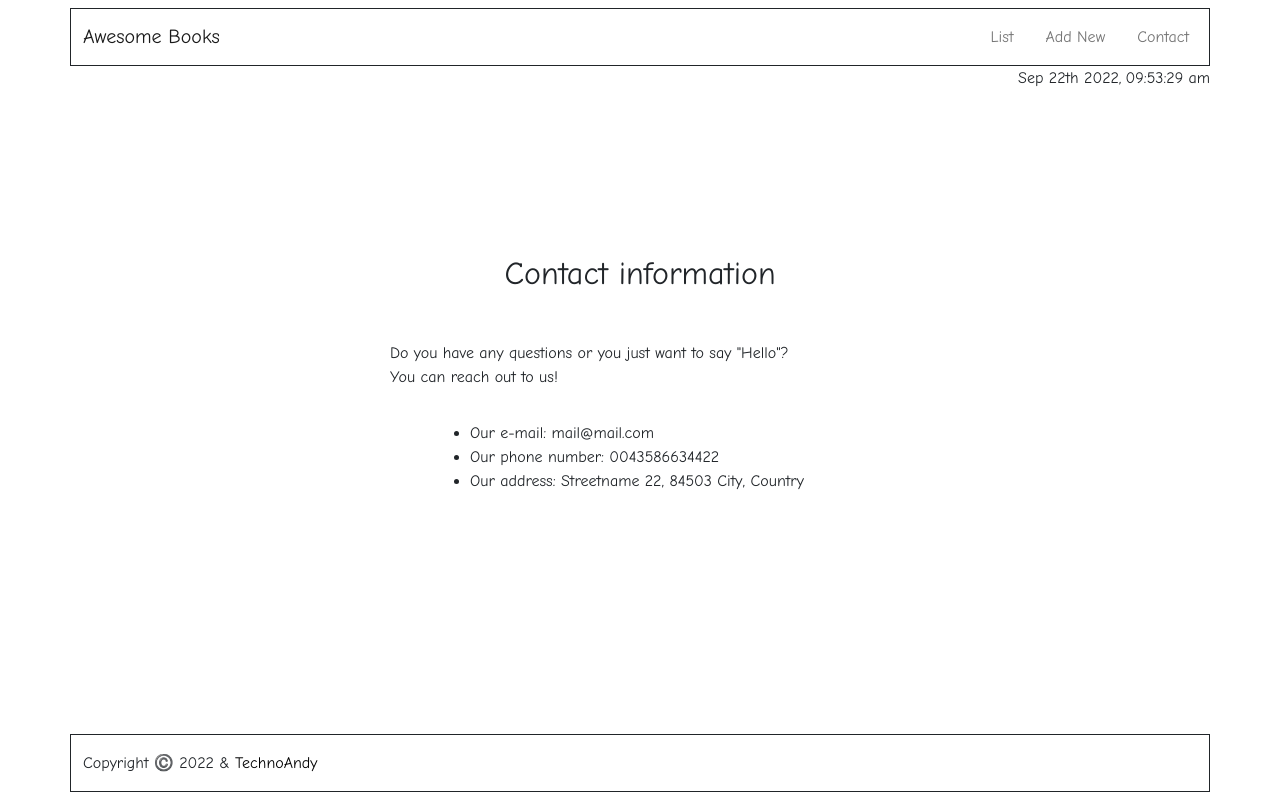
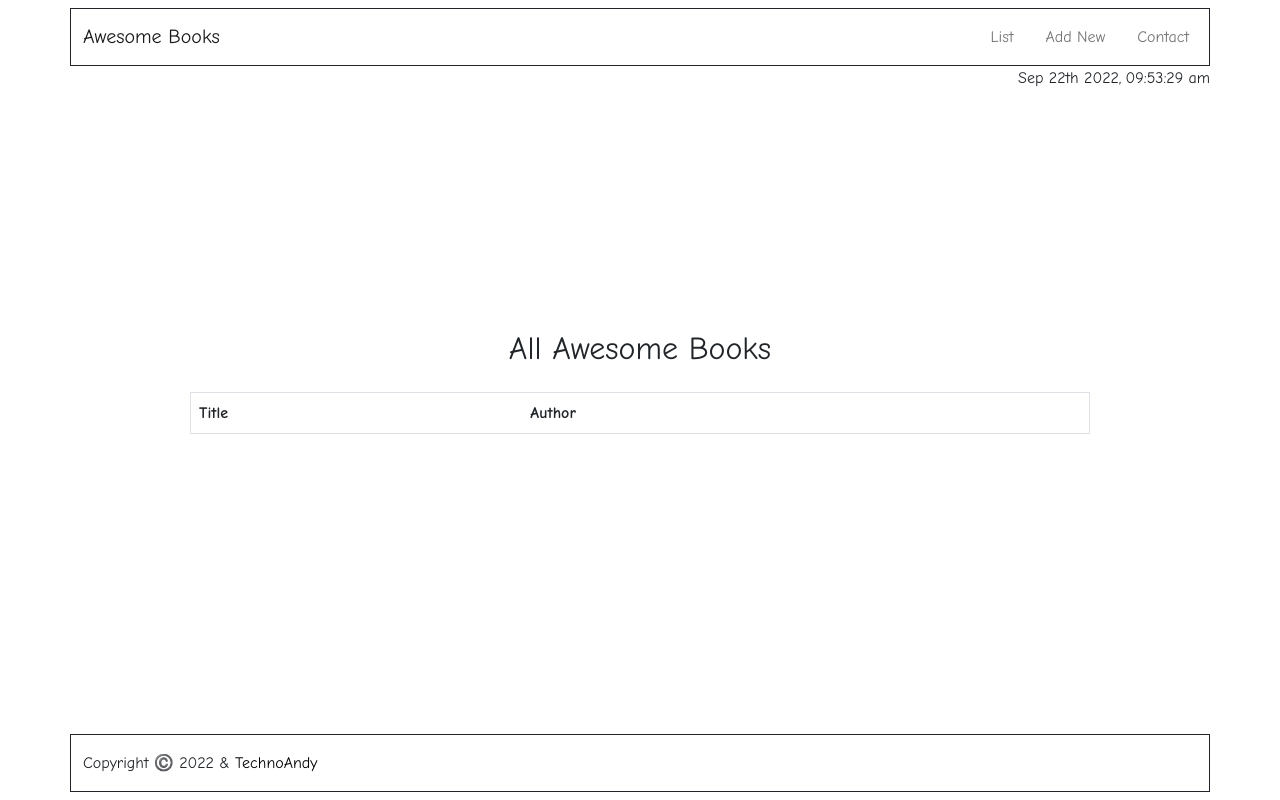
Before and after one commit to TechnoAndy/Awesome-books, a website: page index.html in a window 1280 px wide. Drawn offline with nearby package versions, Linux system fonts and the light colour scheme.

Commit message:
Make the list section the current page

```diff
--- a/index.html
+++ b/index.html
@@ -78,7 +78,7 @@
 
     <main>
       <!-- List Section -->
-      <section class="list page" id="list">
+      <section class="list page current" id="list">
         <div class="container mt-4">
           <h2>All Awesome Books</h2>
           <table class="table table-striped border mt-4">
@@ -135,7 +135,7 @@
       </section>
 
       <!-- Contact Section -->
-      <section class="contact page current" id="contact">
+      <section class="contact page" id="contact">
         <div class="container">
           <h2>Contact information</h2>
           <div class="contact-content mx-auto mt-5">
```
